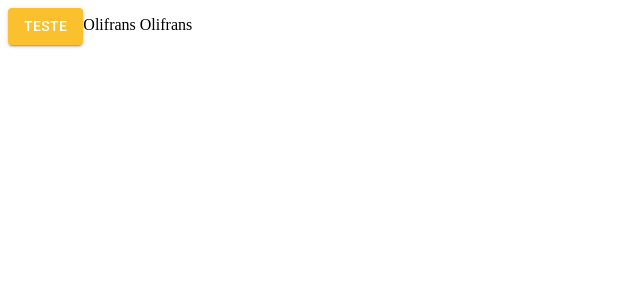
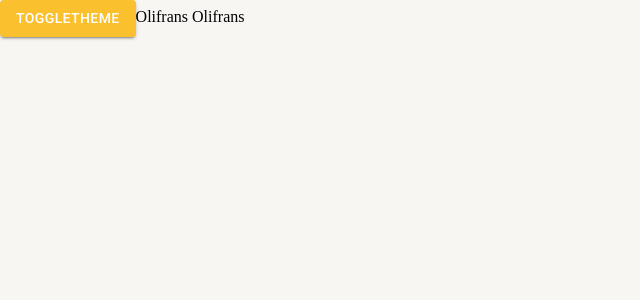
Before and after one commit to Olifrans/react-materialui-typescript, a React (Create React App) app: page /pagina-inicial in a window 1280 px wide. Shown: the top 300 px of the page, without its empty margins (0-640 px from the left). Built offline with nearby package versions, Linux system fonts and the light colour scheme.

Commit message:
feat: Troca de theme-toggleTheme e new theme dark

```diff
--- a/public/index.html
+++ b/public/index.html
@@ -14,16 +14,14 @@
     <title>Olifrans Cadastro React-TypeScript</title>
     <meta name="description" content="Cadastro React-TypeScript" />
 
-
     <link rel="stylesheet" href="https://fonts.googleapis.com/css?family=Roboto:300,400,500,700&display=swap" />
 
     <link rel="stylesheet" href="https://fonts.googleapis.com/icon?family=Material+Icons" />
-
-
-
 </head>
 
-<body>
+<!-- Remove configação padrão de margem do proprio html (style="margin: 0; padding: 0;") -->
+
+<body style="margin: 0; padding: 0;">
     <noscript>Estudo de React com TypeScript.</noscript>
     <div id="root"></div>
 </body>
--- a/src/routes/index.tsx
+++ b/src/routes/index.tsx
@@ -1,10 +1,19 @@
 import { Routes, Route, Navigate } from "react-router-dom";
 import { Button } from "@mui/material";
+import { useAppThemeContext } from "../shared/contexts";
 
 export const AppRouter = () => {
+  const { toggleTheme } = useAppThemeContext();
   return (
     <Routes>
-      <Route path="/pagina-inicial" element={<Button variant="contained" color="primary">Teste</Button>} />
+      <Route
+        path="/pagina-inicial"
+        element={
+          <Button variant="contained" color="primary" onClick={toggleTheme}>
+            toggleTheme
+          </Button>
+        }
+      />
       {/* <Route path="/pagina-inicial" element={<p>Home</p>} /> */}
 
       <Route path="*" element={<Navigate to="/pagina-inicial" />} />
--- /dev/null
+++ b/src/shared/contexts/ThemeContext.tsx
@@ -0,0 +1,50 @@
+import {
+  createContext,
+  useCallback,
+  useContext,
+  useMemo,
+  useState,
+} from "react";
+import { ThemeProvider } from "@mui/material";
+import { LightTheme, DarkTheme } from "./../themes";
+import { Box } from "@mui/system";
+
+interface IThemeContextData {
+  themeName: "light" | "dark";
+  toggleTheme: () => void;
+}
+
+const ThemeContext = createContext({} as IThemeContextData);
+
+export const useAppThemeContext = () => {
+  return useContext(ThemeContext);
+};
+
+export const AppThemeProvider: React.FC = ({ children }) => {
+  const [themeName, setThemeName] = useState<"light" | "dark">("light");
+
+  const toggleTheme = useCallback(() => {
+    setThemeName((oldThemeName) =>
+      oldThemeName === "light" ? "dark" : "light"
+    );
+  }, []);
+
+  const theme = useMemo(() => {
+    if (themeName === "light") return LightTheme;
+    return DarkTheme;
+  }, [themeName]);
+
+  return (
+    <ThemeContext.Provider value={{ themeName, toggleTheme }}>
+      <ThemeProvider theme={theme}>
+        <Box
+          width="100vw"
+          height="100vh"
+          bgcolor={theme.palette.background.default}
+        >
+          {children}
+        </Box>
+      </ThemeProvider>
+    </ThemeContext.Provider>
+  );
+};
--- a/src/shared/contexts/index.ts
+++ b/src/shared/contexts/index.ts
@@ -1 +1 @@
-export {};
+export * from "./ThemeContext";
--- /dev/null
+++ b/src/shared/themes/Dark.ts
@@ -0,0 +1,24 @@
+import { createTheme } from "@mui/material";
+import { yellow, cyan } from "@mui/material/colors";
+
+export const DarkTheme = createTheme({
+  palette: {
+    primary: {
+      main: yellow[700],
+      dark: yellow[800],
+      light: yellow[500],
+      contrastText: "#ffffff",
+    },
+    secondary: {
+      main: cyan[500],
+      dark: cyan[400],
+      light: cyan[300],
+      contrastText: "#ffffff",
+    },
+
+    background: {
+      paper: "#303134",
+      default: "#202124",
+    },
+  },
+});
--- a/src/shared/themes/index.ts
+++ b/src/shared/themes/index.ts
@@ -1 +1,2 @@
 export * from "./Light";
+export * from "./Dark";
```
Also changed, not shown: src/App.tsx (+3 -4 lines).
